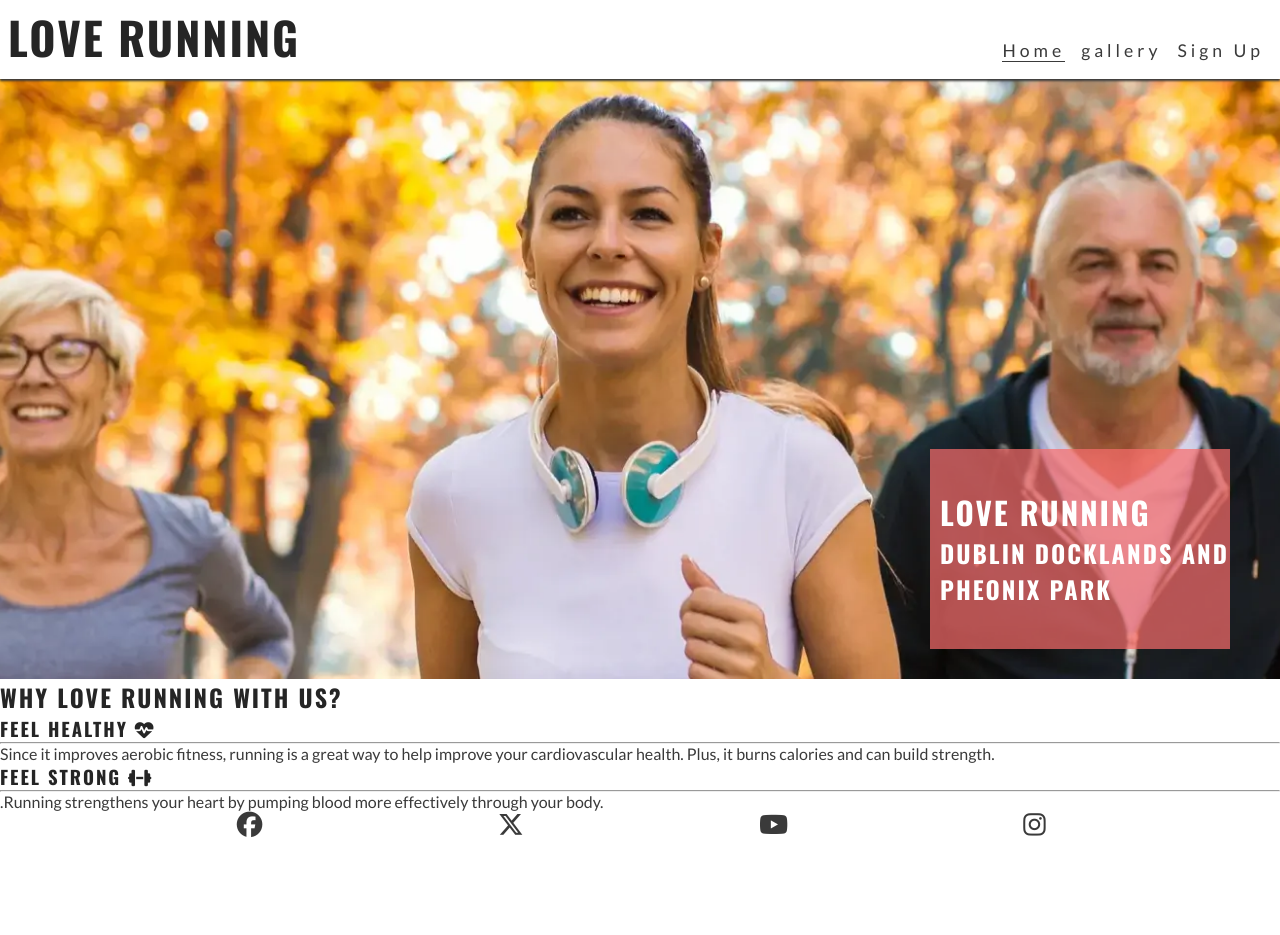
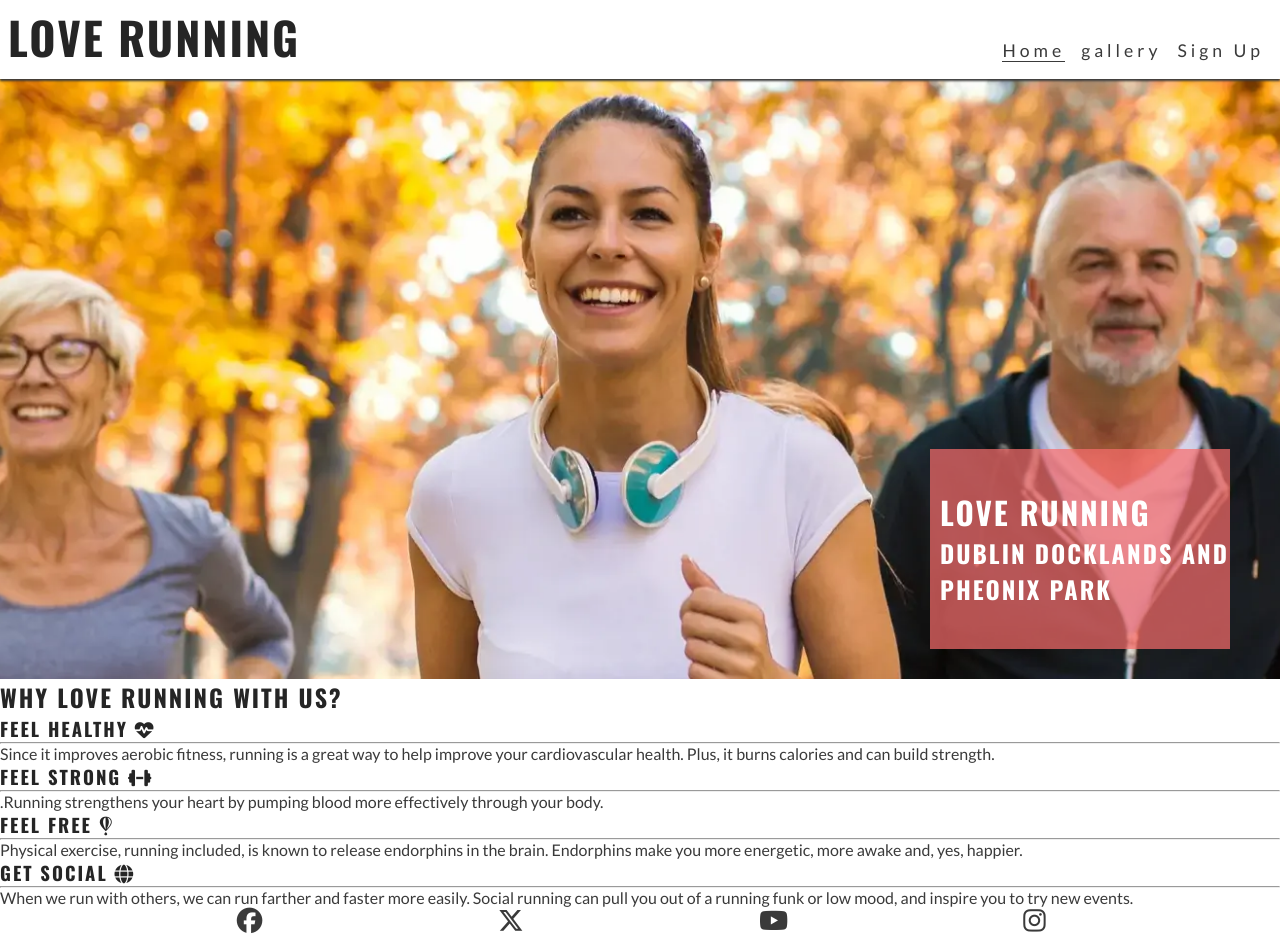
Before and after one commit to JohnHookes/Love-running-walthrough1, a plain HTML site: page index.html in a window 1280 px wide. Before the commit the page ends 839 px from the top, so only its background shows below. Drawn offline with nearby package versions, Linux system fonts and the light colour scheme.

Commit message:
added mental benefits section and text

```diff
--- a/index.html
+++ b/index.html
@@ -47,7 +47,7 @@
         </section>
 
         <!-- Reason Section-->
-        <section id="" reasons>
+        <section id="reasons">
             <h2>Why Love Running With Us?</h2>
             <div id="benefits">
                 <div id="benefits-physical">
@@ -61,6 +61,20 @@
                         <h3>Feel Strong <i class="fa-solid fa-dumbbell"></i></h3>
                         <hr>
                         <p>.Running strengthens your heart by pumping blood more effectively through your body.</p>
+                    </div>
+                </div>
+                <div id="benefits-mental">
+                    <div>
+                        <h3>Feel Free <i class="fa-brands fa-fly"></i></h3>
+                        <hr>
+                        <p>Physical exercise, running included, is known to release endorphins in the brain. Endorphins
+                            make you more energetic, more awake and, yes, happier.</p>
+                    </div>
+                    <div>
+                        <h3>Get Social <i class="fa-solid fa-globe"></i></h3>
+                        <hr>
+                        <p>When we run with others, we can run farther and faster more easily. Social running can pull
+                            you out of a running funk or low mood, and inspire you to try new events.</p>
                     </div>
                 </div>
 
```
